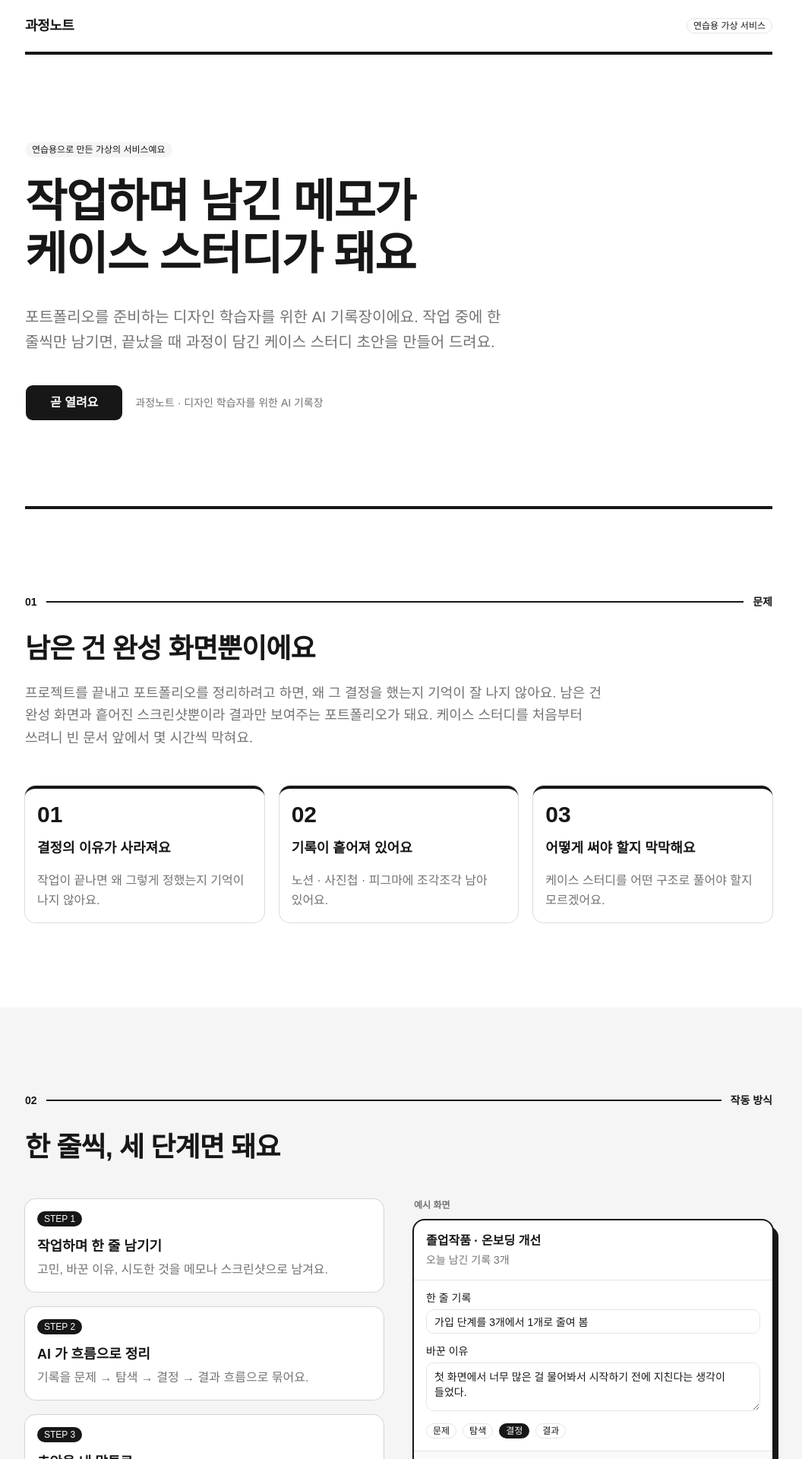
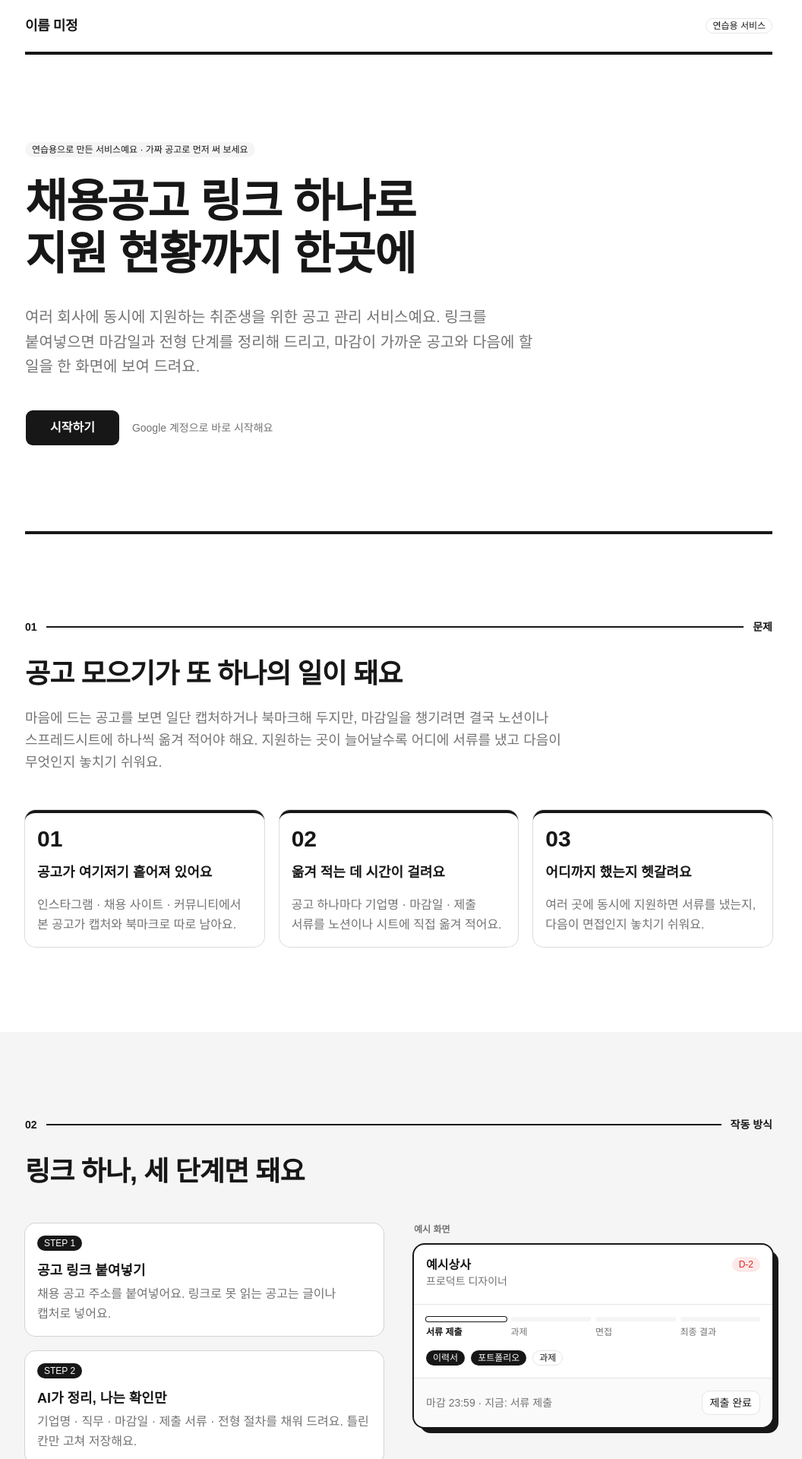
Before and after one commit to haena-cell/haena-cell-builder, a Next.js app: page / in a window 1280 px wide. Shown: the top 1920 px of the page at 76% size, without its empty margins (115-1171 px from the left). Built offline with nearby package versions, Linux system fonts and the light colour scheme; a web font is replaced by a local one.

Commit message:
랜딩 문구를 채용공고 관리 서비스로, [시작하기] → 로그인/목록
Co-Authored-By: Claude Opus 5.5 <noreply@anthropic.com>

```diff
--- a/src/app/layout.tsx
+++ b/src/app/layout.tsx
@@ -11,8 +11,11 @@ const pretendard = localFont({
 });
 
 export const metadata: Metadata = {
-  title: "과정노트 — 작업하며 남긴 메모가 케이스 스터디가 돼요",
-  description: "포트폴리오를 준비하는 디자인 학습자를 위한 AI 기록장이에요. 작업 중에 한 줄씩만 남기면, 끝났을 때 과정이 담긴 케이스 스터디 초안을 만들어 드려요.",
+  title: {
+    default: "이름 미정 — 채용공고 링크 하나로 지원 현황까지 한곳에",
+    template: "%s · 이름 미정",
+  },
+  description: "여러 회사에 동시에 지원하는 취준생을 위한 공고 관리 서비스예요. 링크를 붙여넣으면 마감일과 전형 단계를 정리하고, 마감이 가까운 공고와 다음에 할 일을 한 화면에 보여 드려요.",
 };
 
 export default function RootLayout({ children }: LayoutProps<"/">) {
--- a/src/app/page.tsx
+++ b/src/app/page.tsx
@@ -11,39 +11,45 @@ import {
   CardHeader,
   CardTitle,
 } from "@/components/ui/card";
-import { Input } from "@/components/ui/input";
-import { Label } from "@/components/ui/label";
 import { Separator } from "@/components/ui/separator";
-import { Textarea } from "@/components/ui/textarea";
+import { StepBar } from "@/components/postings/step-bar";
 
 const pains = [
   {
-    title: "결정의 이유가 사라져요",
-    body: "작업이 끝나면 왜 그렇게 정했는지 기억이 나지 않아요.",
+    title: "공고가 여기저기 흩어져 있어요",
+    body: "인스타그램 · 채용 사이트 · 커뮤니티에서 본 공고가 캡처와 북마크로 따로 남아요.",
   },
   {
-    title: "기록이 흩어져 있어요",
-    body: "노션 · 사진첩 · 피그마에 조각조각 남아 있어요.",
+    title: "옮겨 적는 데 시간이 걸려요",
+    body: "공고 하나마다 기업명 · 마감일 · 제출 서류를 노션이나 시트에 직접 옮겨 적어요.",
   },
   {
-    title: "어떻게 써야 할지 막막해요",
-    body: "케이스 스터디를 어떤 구조로 풀어야 할지 모르겠어요.",
+    title: "어디까지 했는지 헷갈려요",
+    body: "여러 곳에 동시에 지원하면 서류를 냈는지, 다음이 면접인지 놓치기 쉬워요.",
   },
 ];
 
 const steps = [
   {
-    title: "작업하며 한 줄 남기기",
-    body: "고민, 바꾼 이유, 시도한 것을 메모나 스크린샷으로 남겨요.",
+    title: "공고 링크 붙여넣기",
+    body: "채용 공고 주소를 붙여넣어요. 링크로 못 읽는 공고는 글이나 캡처로 넣어요.",
   },
   {
-    title: "AI 가 흐름으로 정리",
-    body: "기록을 문제 → 탐색 → 결정 → 결과 흐름으로 묶어요.",
+    title: "AI가 정리, 나는 확인만",
+    body: "기업명 · 직무 · 마감일 · 제출 서류 · 전형 절차를 채워 드려요. 틀린 칸만 고쳐 저장해요.",
   },
   {
-    title: "초안을 내 말투로",
-    body: "케이스 스터디 초안을 받아 내 말투로 다듬어요.",
+    title: "카드와 달력으로 관리",
+    body: "마감이 가까운 순서로 카드가 쌓이고, 서류를 내면 [제출 완료]로 다음 단계로 넘겨요.",
   },
+];
+
+// 예시 화면에 쓰는 가짜 공고 단계
+const exampleSteps = [
+  { id: "1", name: "서류 제출", completedAt: null },
+  { id: "2", name: "과제", completedAt: null },
+  { id: "3", name: "면접", completedAt: null },
+  { id: "4", name: "최종 결과", completedAt: null },
 ];
 
 function SectionLabel({ no, children }: { no: string; children: string }) {
@@ -65,8 +71,8 @@ export default function Home() {
     <div className="flex flex-1 flex-col overflow-x-hidden">
       {/* 머리 */}
       <header className="mx-auto flex w-full max-w-5xl items-center justify-between px-5 py-5">
-        <span className="text-lg font-extrabold tracking-tight">과정노트</span>
-        <Badge variant="outline">연습용 가상 서비스</Badge>
+        <span className="text-lg font-extrabold tracking-tight">이름 미정</span>
+        <Badge variant="outline">연습용 서비스</Badge>
       </header>
       <div className="mx-auto w-full max-w-5xl px-5">
         <ThickRule />
@@ -77,22 +83,22 @@ export default function Home() {
         <section className="mx-auto max-w-5xl px-5 py-16 md:py-28">
           <Reveal>
             <Badge variant="secondary" className="mb-6">
-              연습용으로 만든 가상의 서비스예요
+              연습용으로 만든 서비스예요 · 가짜 공고로 먼저 써 보세요
             </Badge>
             <h1 className="max-w-4xl text-4xl leading-[1.15] font-extrabold tracking-tight md:text-6xl">
-              작업하며 남긴 메모가
+              채용공고 링크 하나로
               <br />
-              <span className="text-primary">케이스 스터디</span>가 돼요
+              <span className="text-primary">지원 현황</span>까지 한곳에
             </h1>
             <p className="mt-8 max-w-2xl text-lg leading-relaxed text-muted-foreground md:text-xl">
-              포트폴리오를 준비하는 디자인 학습자를 위한 AI 기록장이에요. 작업
-              중에 한 줄씩만 남기면, 끝났을 때 과정이 담긴 케이스 스터디 초안을
-              만들어 드려요.
+              여러 회사에 동시에 지원하는 취준생을 위한 공고 관리 서비스예요.
+              링크를 붙여넣으면 마감일과 전형 단계를 정리해 드리고, 마감이
+              가까운 공고와 다음에 할 일을 한 화면에 보여 드려요.
             </p>
             <div className="mt-10 flex flex-wrap items-center gap-4">
               <StartButton className="h-12 px-8 text-base font-bold" />
               <span className="text-sm text-muted-foreground">
-                과정노트 · 디자인 학습자를 위한 AI 기록장
+                Google 계정으로 바로 시작해요
               </span>
             </div>
           </Reveal>
@@ -107,13 +113,13 @@ export default function Home() {
           <Reveal>
             <SectionLabel no="01">문제</SectionLabel>
             <h2 className="text-3xl font-extrabold tracking-tight md:text-4xl">
-              남은 건 완성 화면뿐이에요
+              공고 모으기가 또 하나의 일이 돼요
             </h2>
             <p className="mt-6 max-w-3xl text-base leading-relaxed text-muted-foreground md:text-lg">
-              프로젝트를 끝내고 포트폴리오를 정리하려고 하면, 왜 그 결정을
-              했는지 기억이 잘 나지 않아요. 남은 건 완성 화면과 흩어진
-              스크린샷뿐이라 결과만 보여주는 포트폴리오가 돼요. 케이스 스터디를
-              처음부터 쓰려니 빈 문서 앞에서 몇 시간씩 막혀요.
+              마음에 드는 공고를 보면 일단 캡처하거나 북마크해 두지만, 마감일을
+              챙기려면 결국 노션이나 스프레드시트에 하나씩 옮겨 적어야 해요.
+              지원하는 곳이 늘어날수록 어디에 서류를 냈고 다음이 무엇인지
+              놓치기 쉬워요.
             </p>
           </Reveal>
           <div className="mt-12 grid gap-5 md:grid-cols-3">
@@ -143,7 +149,7 @@ export default function Home() {
             <Reveal>
               <SectionLabel no="02">작동 방식</SectionLabel>
               <h2 className="text-3xl font-extrabold tracking-tight md:text-4xl">
-                한 줄씩, 세 단계면 돼요
+                링크 하나, 세 단계면 돼요
               </h2>
             </Reveal>
             <div className="mt-12 grid gap-10 md:grid-cols-2 md:items-start">
@@ -174,40 +180,26 @@ export default function Home() {
                 </p>
                 <Card className="shadow-[8px_8px_0_0_var(--foreground)] ring-2 ring-foreground">
                   <CardHeader className="border-b">
-                    <CardTitle className="font-extrabold">
-                      졸업작품 · 온보딩 개선
-                    </CardTitle>
-                    <CardDescription>오늘 남긴 기록 3개</CardDescription>
+                    <div className="flex items-start justify-between gap-3">
+                      <div>
+                        <CardTitle className="font-extrabold">예시상사</CardTitle>
+                        <CardDescription>프로덕트 디자이너</CardDescription>
+                      </div>
+                      <Badge variant="destructive">D-2</Badge>
+                    </div>
                   </CardHeader>
                   <CardContent className="flex flex-col gap-4">
-                    <div className="flex flex-col gap-2">
-                      <Label htmlFor="memo">한 줄 기록</Label>
-                      <Input
-                        id="memo"
-                        readOnly
-                        tabIndex={-1}
-                        value="가입 단계를 3개에서 1개로 줄여 봄"
-                      />
-                    </div>
-                    <div className="flex flex-col gap-2">
-                      <Label htmlFor="why">바꾼 이유</Label>
-                      <Textarea
-                        id="why"
-                        readOnly
-                        tabIndex={-1}
-                        value="첫 화면에서 너무 많은 걸 물어봐서 시작하기 전에 지친다는 생각이 들었다."
-                      />
-                    </div>
+                    <StepBar steps={exampleSteps} current={0} />
                     <div className="flex flex-wrap gap-2">
-                      <Badge variant="outline">문제</Badge>
-                      <Badge variant="outline">탐색</Badge>
-                      <Badge>결정</Badge>
-                      <Badge variant="outline">결과</Badge>
+                      <Badge>이력서</Badge>
+                      <Badge>포트폴리오</Badge>
+                      <Badge variant="outline">과제</Badge>
                     </div>
                   </CardContent>
-                  <CardFooter className="border-t">
-                    <Button className="w-full" tabIndex={-1}>
-                      케이스 스터디 초안 만들기
+                  <CardFooter className="justify-between gap-3 border-t">
+                    <span className="text-sm text-muted-foreground">마감 23:59 · 지금: 서류 제출</span>
+                    <Button variant="outline" tabIndex={-1}>
+                      제출 완료
                     </Button>
                   </CardFooter>
                 </Card>
@@ -229,8 +221,8 @@ export default function Home() {
                     처음 써 보면 ✨
                   </span>
                   <CardTitle className="mt-2 text-2xl leading-snug font-extrabold tracking-tight">
-                    흩어진 메모 몇 줄을 넣었더니, 내가 잊고 있던 결정 과정까지
-                    담긴 초안이 나와요.
+                    링크를 붙여넣고 확인만 눌렀더니, 마감일과 전형 단계가 카드
+                    한 장에 정리돼 있어요.
                   </CardTitle>
                 </CardHeader>
               </Card>
@@ -242,8 +234,8 @@ export default function Home() {
                     계속 쓰게 되는 이유
                   </span>
                   <CardTitle className="mt-2 text-2xl leading-snug font-extrabold tracking-tight">
-                    프로젝트를 할 때마다 기록이 쌓이고, 쌓인 기록이 다음
-                    포트폴리오의 재료가 돼요.
+                    서류를 내고, 과제를 하고, 면접을 볼 때마다 단계를 넘기며
+                    다음에 할 일을 확인하게 돼요.
                   </CardTitle>
                 </CardHeader>
               </Card>
@@ -260,22 +252,22 @@ export default function Home() {
           <Reveal>
             <SectionLabel no="04">다른 점</SectionLabel>
             <h2 className="text-3xl font-extrabold tracking-tight md:text-4xl">
-              내 기록에서 시작해요
+              옮겨 적지 않아도 돼요
             </h2>
           </Reveal>
           <div className="mt-12 grid max-w-3xl gap-0">
             {[
               {
-                label: "노션 · 메모 앱",
-                body: "기록은 남지만, 정리는 직접 해야 해요.",
+                label: "노션 · 스프레드시트",
+                body: "원하는 대로 만들 수 있지만, 공고마다 직접 옮겨 적어야 해요.",
               },
               {
-                label: "GPT",
-                body: "한 번에 써 달라고 하면 과정이 없어서 누구에게나 해당하는 일반적인 글이 나와요.",
+                label: "채용 사이트 관심 공고",
+                body: "그 사이트 공고만 모이고, 인스타그램 · 커뮤니티에서 본 공고는 따로 챙겨야 해요.",
               },
               {
-                label: "과정노트",
-                body: "작업하는 동안 남긴 내 기록에서 시작해서, 나만의 과정이 담긴 글이 나와요.",
+                label: "이름 미정",
+                body: "어디서 본 공고든 링크 · 글 · 캡처로 넣으면 정리되고, 전형 단계까지 한곳에서 봐요.",
                 highlight: true,
               },
             ].map((row) => (
@@ -310,12 +302,12 @@ export default function Home() {
           <div className="mx-auto max-w-3xl px-5 py-16 text-center md:py-28">
             <Reveal>
               <h2 className="text-3xl font-extrabold tracking-tight md:text-5xl">
-                다음 포트폴리오는
+                이번 공고부터
                 <br />
-                과정부터 남겨 보세요
+                한곳에 모아 보세요
               </h2>
               <p className="mt-6 text-base leading-relaxed opacity-80 md:text-lg">
-                아직 준비 중이에요. 열리면 가장 먼저 써 봐 주세요.
+                연습용 서비스예요. 처음 들어오면 연습용 예시 공고 3개로 먼저 둘러볼 수 있어요.
               </p>
               <StartButton className="mt-10 h-12 px-8 text-base font-bold" />
             </Reveal>
@@ -335,8 +327,8 @@ export default function Home() {
               <div>
                 <p className="text-xl font-extrabold tracking-tight">1018</p>
                 <p className="mt-2 text-base leading-relaxed text-muted-foreground md:text-lg">
-                  프로덕트 디자인을 공부하며 포트폴리오를 직접 정리해 보고
-                  있어서, 이 막막함을 매일 겪고 있어요.
+                  취준생이 공고를 옮겨 적는 시간을 줄이고, 지원을 놓치지 않도록
+                  돕고 싶어서 만들고 있어요.
                 </p>
               </div>
             </div>
@@ -348,7 +340,7 @@ export default function Home() {
       <footer className="mx-auto w-full max-w-5xl px-5 pb-10">
         <ThickRule />
         <div className="flex flex-col gap-2 pt-6 text-sm text-muted-foreground md:flex-row md:justify-between">
-          <span className="font-bold text-foreground">과정노트 © 2026</span>
+          <span className="font-bold text-foreground">이름 미정 © 2026</span>
           <span>Built with Claude Code · AI 프로덕트 빌더 클럽 3기</span>
         </div>
       </footer>
--- a/src/components/start-button.tsx
+++ b/src/components/start-button.tsx
@@ -1,16 +1,11 @@
-"use client";
-
-import { toast } from "sonner";
+import Link from "next/link";
 import { Button } from "@/components/ui/button";
 
+// 랜딩 [시작하기]: /app 으로 간다. 로그인 안 했으면 proxy 가 로그인 화면으로 보내고, 했으면 바로 목록이 열린다 (D-06).
 export function StartButton({ className }: { className?: string }) {
   return (
-    <Button
-      size="lg"
-      className={className}
-      onClick={() => toast("곧 열려요. 조금만 기다려 주세요!")}
-    >
-      곧 열려요
+    <Button size="lg" className={className} asChild>
+      <Link href="/app">시작하기</Link>
     </Button>
   );
 }
```
